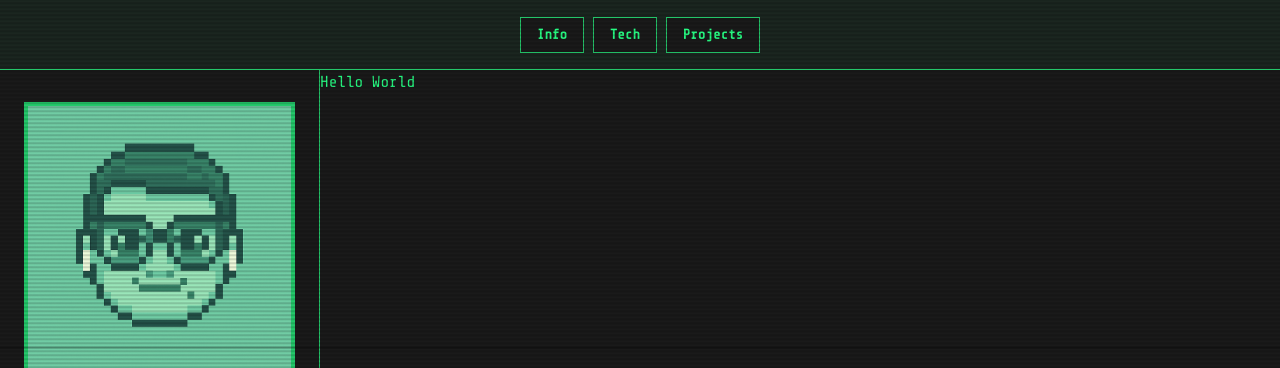
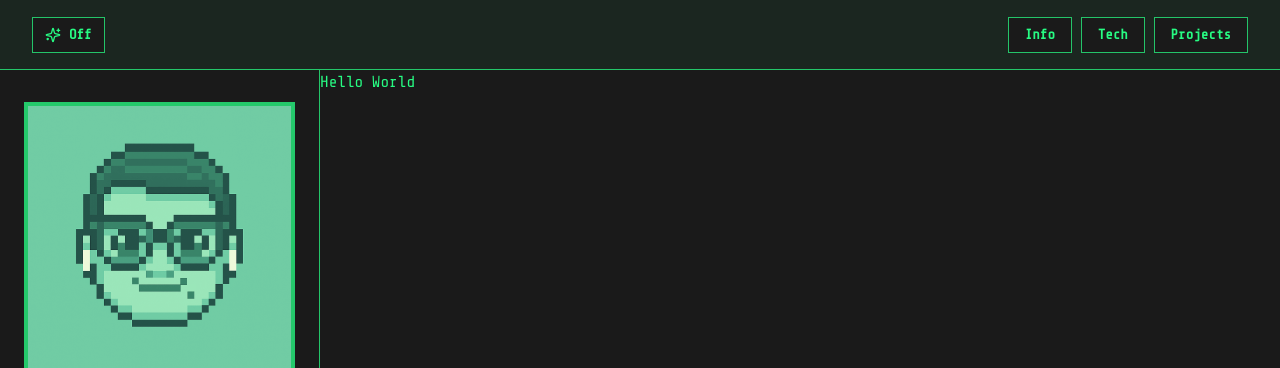
Before and after one commit to victoralvesf/portfolio, an Astro site: page / in a window 1280 px wide. Shown: the top 368 px of the page. Built offline with nearby package versions, Linux system fonts and the light colour scheme; Astro itself is replaced by a stand-in of ours.

Commit message:
feat: add button to toggle between visual effects

```diff
--- /dev/null
+++ b/src/components/filter-toggle.tsx
@@ -0,0 +1,47 @@
+import { SparklesIcon } from "lucide-react"
+import { Button } from "@/components/ui/button"
+import { useLayoutEffect, useMemo, useState, useEffect } from "react"
+import {
+  getFilterLabel,
+  getNextFilter,
+  getSavedFilter,
+  isMobile,
+  saveFilterToStorage,
+  setFilterToBody,
+  setSavedFilter,
+  type FilterType,
+} from "@/utils/filter"
+
+export function FilterToggle() {
+  const [mobile, setMobile] = useState<boolean>(() => isMobile())
+  const [filter, setFilter] = useState<FilterType>("crt")
+  const filterLabel = useMemo(() => getFilterLabel(filter), [filter])
+
+  useLayoutEffect(() => {
+    setFilter(getSavedFilter())
+    setSavedFilter()
+  }, [])
+
+  useEffect(() => {
+    if (mobile) {
+      setFilterToBody("off")
+    }
+  }, [mobile])
+
+  const handleClick = () => {
+    const next = getNextFilter(filter)
+
+    setFilter(next)
+    setFilterToBody(next)
+    saveFilterToStorage(next)
+  }
+
+  if (mobile) return null
+
+  return (
+    <Button onClick={handleClick}>
+      <SparklesIcon className="size-4 fill-background" />
+      <span>{filterLabel}</span>
+    </Button>
+  )
+}
--- a/src/layouts/header.astro
+++ b/src/layouts/header.astro
@@ -1,10 +1,15 @@
 ---
 import { Button } from "@/components/ui/button";
+import { FilterToggle } from "@/components/filter-toggle";
 ---
 
 <header
-  class="h-header max-h-header flex items-center justify-center border-b border-border/75 px-8 py-4 bg-foreground/5"
+  class="h-header max-h-header flex items-center justify-between border-b border-border/75 px-8 py-4 bg-foreground/5"
 >
+  <div>
+    <FilterToggle client:only />
+  </div>
+
   <nav>
     <a href="#" tabindex="-1">
       <Button>Info</Button>
--- a/src/layouts/main.astro
+++ b/src/layouts/main.astro
@@ -19,7 +19,7 @@ const { title } = Astro.props;
 		<meta name="generator" content={Astro.generator} />
 		<title>{title}</title>
 	</head>
-	<body class="w-screen h-dvh overflow-hidden" data-filter="scanlines">
+	<body class="w-screen h-dvh overflow-hidden" data-filter="crt">
 		<div
 			class="2xl:max-w-7xl mx-auto h-full 2xl:border-x border-border/75 relative"
 		>
@@ -32,11 +32,3 @@ const { title } = Astro.props;
 		</div>
 	</body>
 </html>
-
-<script>
-	const isMobile = window.innerHeight > window.innerWidth;
-
-	if (isMobile) {
-		document.body.classList.add("mobile");
-	}
-</script>
--- a/src/styles/global.css
+++ b/src/styles/global.css
@@ -108,11 +108,6 @@ body::before {
   content: " ";
 }
 
-body.mobile::after {
-  display: none;
-  animation: none;
-}
-
 body[data-filter=crt]::before {
   @apply z-98;
   background:
--- /dev/null
+++ b/src/utils/filter.ts
@@ -0,0 +1,47 @@
+export type FilterType = "crt" | "scanlines" | "gameboy" | "off"
+
+const labels = {
+  crt: 'CRT',
+  scanlines: 'Scanlines',
+  gameboy: 'Game Boy',
+  off: 'Off'
+}
+
+const PROPERTY_NAME = "data-filter"
+const STORAGE_NAME = "app-filter"
+
+export function setFilterToBody(filter: FilterType) {
+	document.body.setAttribute(PROPERTY_NAME, filter)
+}
+
+export function saveFilterToStorage(filter: FilterType) {
+  localStorage.setItem(STORAGE_NAME, filter)
+}
+
+export function getFilterLabel(filter: FilterType) {
+  return labels[filter]
+}
+
+export function getSavedFilter() {
+  const savedFilter = localStorage.getItem(STORAGE_NAME) || "off"
+
+  return savedFilter as FilterType
+}
+
+export function setSavedFilter() {
+  const savedFilter = getSavedFilter()
+	setFilterToBody(savedFilter)
+}
+
+export function getNextFilter(current: FilterType) {
+  const filters: FilterType[] = ["crt", "scanlines", "gameboy", "off"];
+
+  const currentIndex = filters.indexOf(current);
+  const nextIndex = (currentIndex + 1) % filters.length;
+
+  return filters[nextIndex];
+}
+
+export function isMobile() {
+  return window.innerHeight > window.innerWidth
+}
```
